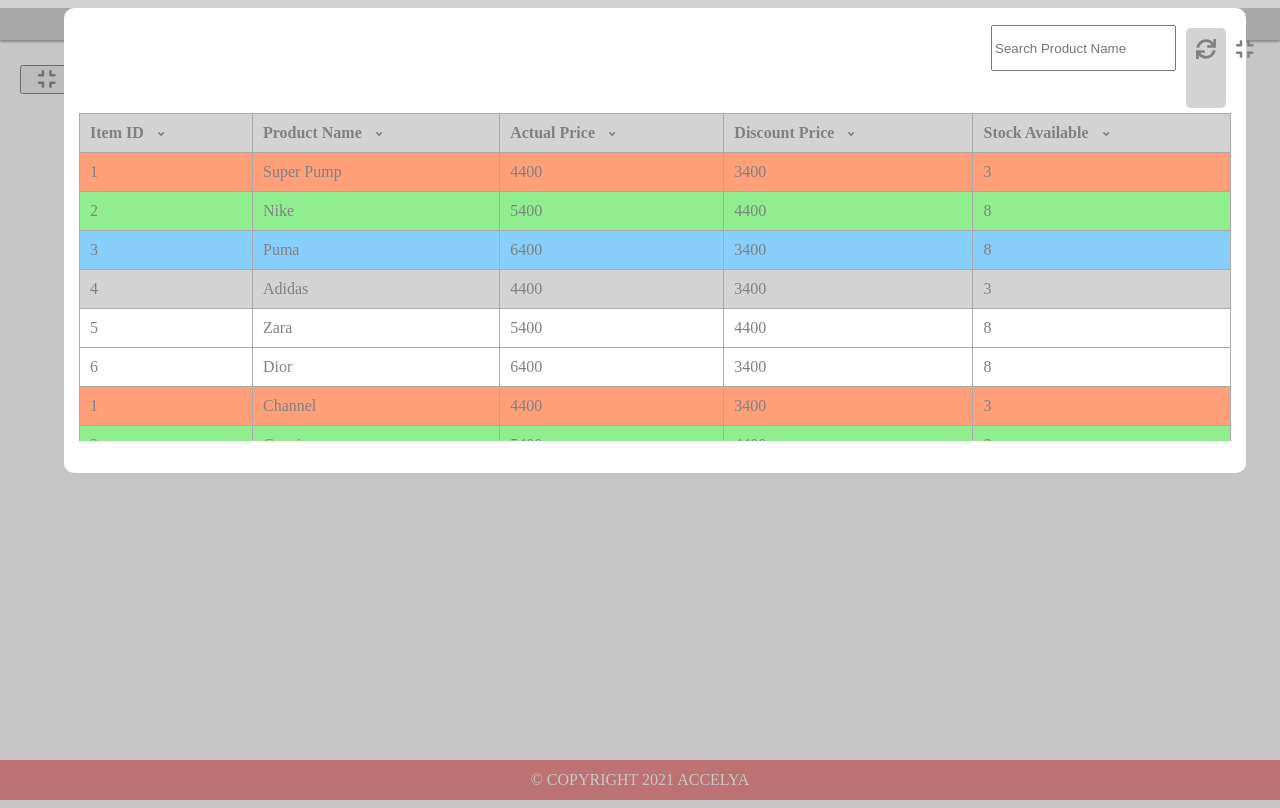
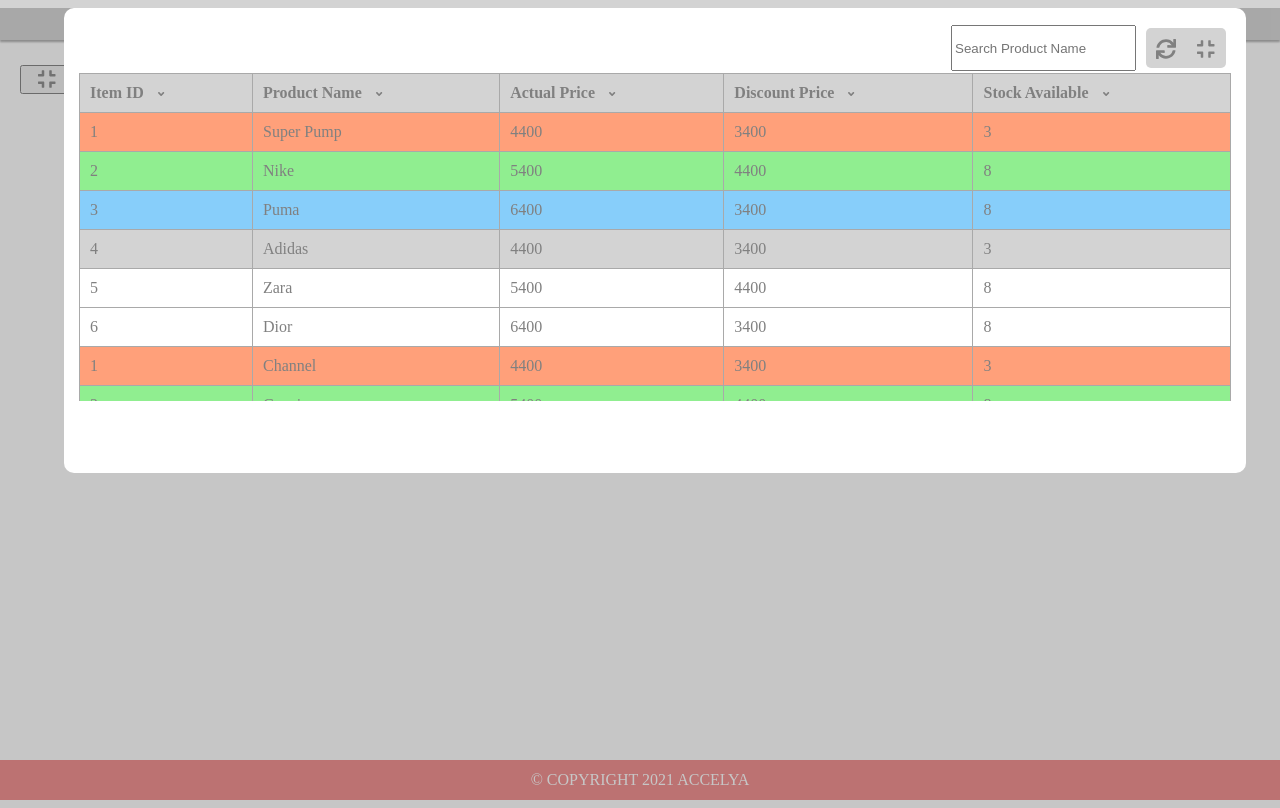
Before and after one commit to ericaferrao/angular-accelya-interview, an Angular app: page / in a window 1280 px wide. Both pictures are taken after a click on the button 46 px from the left and 79 px from the top of the page. Built offline with nearby package versions, Linux system fonts and the light colour scheme.

Commit message:
1 file modified

```diff
--- a/src/app/modal/modal.component.css
+++ b/src/app/modal/modal.component.css
@@ -17,10 +17,10 @@
 }
 
 .icon_holder{
-  height:80px;
+  height:40px;
   border-radius:5px;
   margin:5px 5px;
-  width:40px;
+  width:80px;
   background:lightgrey;
   color:grey;
   float:right;
```
